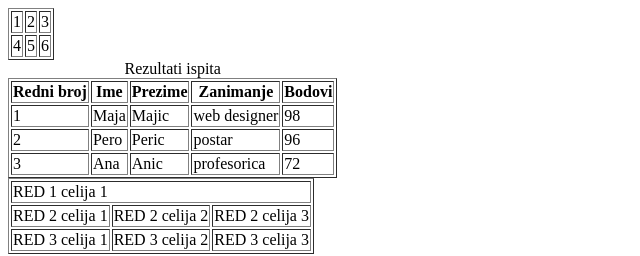
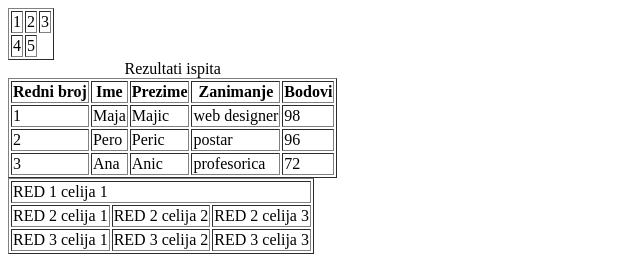
Before and after one commit to zrinkabikic/algebra-vjezbe, a plain HTML site: page VJEZBE_HTML/VJEZBE_6-tablice/index.html in a window 1280 px wide. Shown: the full height of the page, 0-640 px from the left. Drawn offline with Linux system fonts and the light colour scheme.

Commit message:
proba za promjenu u file-u

```diff
--- a/VJEZBE_HTML/VJEZBE_6-tablice/index.html
+++ b/VJEZBE_HTML/VJEZBE_6-tablice/index.html
@@ -15,7 +15,7 @@
     <tr>
         <td>4</td>
         <td>5</td>
-        <td>6</td>
+
     </tr>
     <table border="1">
        <caption>Rezultati ispita</caption>
```
